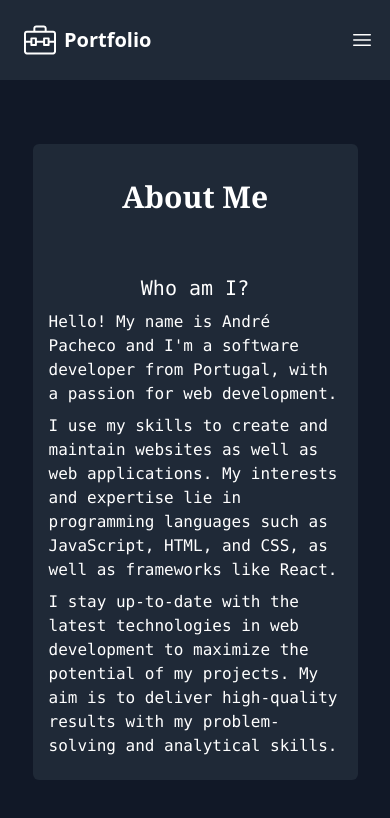
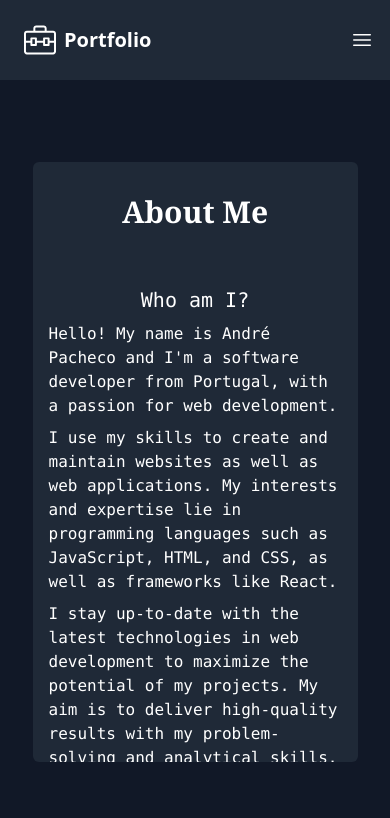
Before and after one commit to AndreMP97/portfolio, a React (Create React App) app: page /about in a window 390 px wide. Shown: the top 818 px of the page. Built offline with nearby package versions, Linux system fonts and the light colour scheme.

Commit message:
changed horizontal scroll to vertical scroll

```diff
--- a/src/components/about/index.jsx
+++ b/src/components/about/index.jsx
@@ -4,12 +4,12 @@ import Skills from "./skills";
 
 export default function About() {
     return (
-        <div className="bg-gray-900 flex flex-grow items-center justify-center">
-            <div className="flex flex-col h-5/6 w-5/6 bg-gray-800 rounded-md">
+        <div className="flex bg-gray-900 flex-grow items-center justify-center">
+            <div className="flex flex-col h-5/6 w-5/6 portrait:max-h-[600px] md:portrait:max-h-full md:landscape:max-h-[700px] bg-gray-800 rounded-md">
                 <div className="flex flex-col h-1/6 justify-center items-center">
                     <h1 className="text-white text-3xl md:text-5xl md:py-6 md:pl-8 font-serif font-semibold">About Me</h1>
                 </div>
-                <div className="flex h-5/6 overflow-x-scroll scroll-smooth snap-x snap-mandatory scrollbar-thin scrollbar-thumb-gray-700 scrollbar-thumb-rounded-full scrollbar-track-gray-600 scrollbar-track-rounded-full">
+                <div className="flex flex-wrap h-5/6 overflow-y-scroll scroll-smooth snap-y snap-mandatory scrollbar-thin scrollbar-thumb-gray-700 scrollbar-thumb-rounded-full scrollbar-track-gray-600 scrollbar-track-rounded-full">
                     <AboutMe />
                     <Education />
                     <Skills />
```
